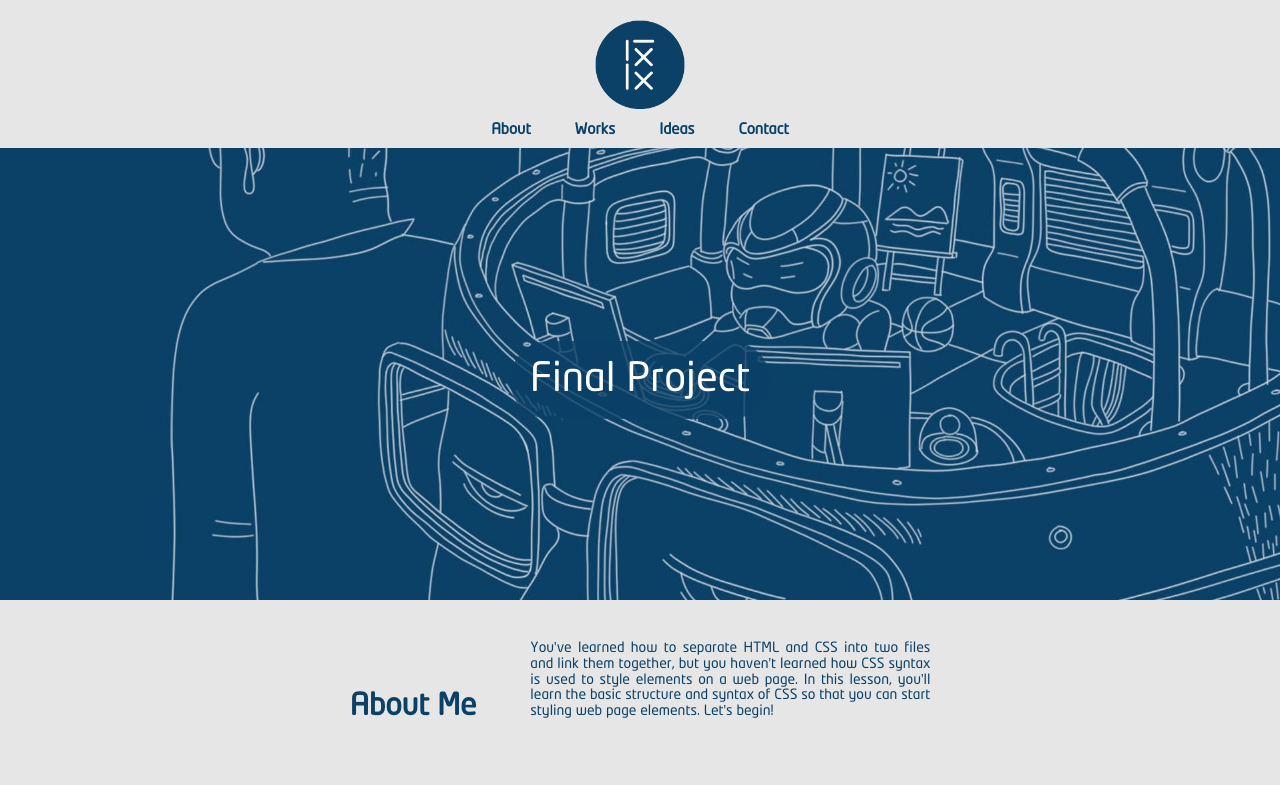
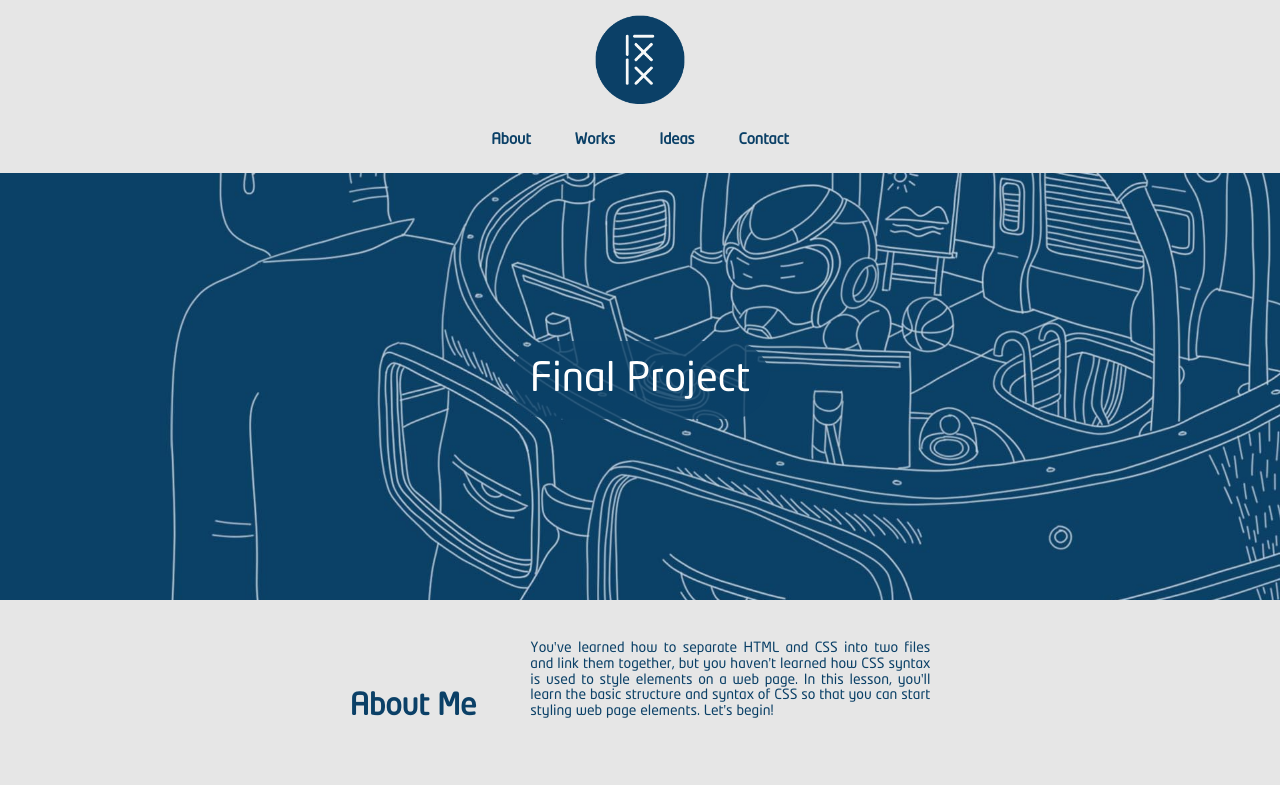
Before and after one commit to brook016/brook016.github.io, a plain HTML site: page index.html in a window 1280 px wide. Drawn offline with Linux system fonts and the light colour scheme.

Commit message:
little change

```diff
--- a/index.html
+++ b/index.html
@@ -8,10 +8,10 @@
 <body>
 <div class="navigation"> <img src="logo.png" width="90px;">
   <ul>
-    <a href="final.html" class="btn"> About </a>
+    <a href="index.html" class="btn"> About </a>
     <a href="works.html" class="btn"> Works </a>
     <a href="ideas.html" class="btn"> Ideas </a>
-    <a href="ideas.html" class="btn"> Contact </a>
+    <a href="contact.html" class="btn"> Contact </a>
   </ul>
 </div>
 <div class="main">
--- a/style.css
+++ b/style.css
@@ -16,7 +16,7 @@ body {
 }
 .navigation {
 	margin: 0;
-	padding-top: 20px;
+	padding: 15px 0px;
 	background-color: rgb(230, 230, 230);
 	height: auto;
 	text-align: center;
@@ -33,6 +33,7 @@ body {
 	display: inline-block;
 	font-family: "NeoTech";
 	padding: 5px 15px;
+	margin-top: 20px;
 	font-size: 15px;
 	text-decoration: none;
 }
```
